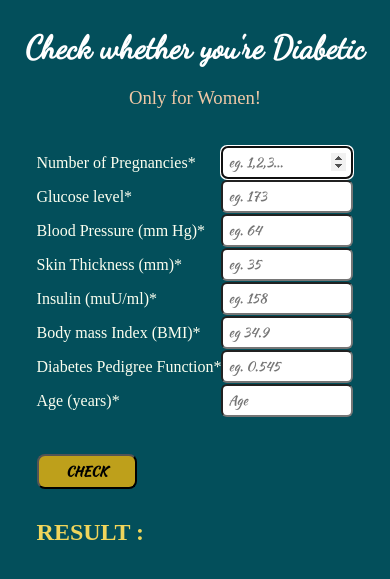
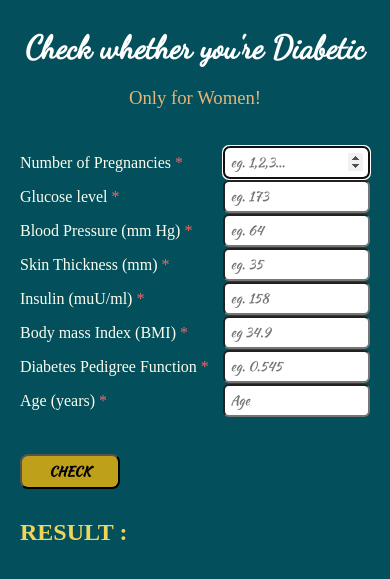
Before and after one commit to Nit-isha/Are-you-Diabetic-, a Flask app: page / in a window 390 px wide. Shown: the top 579 px of the page. Run offline with Flask 2, Linux system fonts and the light colour scheme.

Commit message:
feat: media query update

```diff
--- a/static/css/main.css
+++ b/static/css/main.css
@@ -1,4 +1,5 @@
 body {
+    /* background-color: rgb(7, 49, 67); */
     background-color: rgb(3, 79, 91);
 }
 
@@ -9,7 +10,7 @@ H1 {
 }
 
 H3 {
-    color: rgb(240, 200, 166);
+    color: rgb(230, 182, 119);
     font-weight: 400;
 }
 
@@ -27,6 +28,7 @@ H3 {
     color: red;
 }
 
+
 .input {
     display: grid;
     grid-template-columns: auto auto;
@@ -37,7 +39,7 @@ H3 {
     /* text-transform: capitalize; */
 }
 
-#text {
+input[type="number"] {
     /* text-transform: capitalize; */
     font-family: "Kaushan Script", cursive;
     padding: 5px;
@@ -61,7 +63,6 @@ H3 {
     background-color: rgb(223, 197, 84);
 }
 
-
 .h2 {
     color: rgb(240, 213, 91);
     font-weight: 200;
@@ -72,6 +73,15 @@ H3 {
     font-weight: 600;
 }
 
+#msg {
+    color: rgb(248, 140, 40);
+}
+
+label::after {
+    content: " *";
+    color: rgb(245, 101, 101);
+}
+
 
 @media (max-width: 768px) {
     .content {
@@ -80,10 +90,9 @@ H3 {
     }
 
     .input {
-        max-width: fit-content;
-        width: auto;
+        width: calc(70vw);
+        max-width: 100%;
     }
-
 }
 
 @media (max-width: 480px) {
@@ -93,8 +102,8 @@ H3 {
     }
 
     .input {
-        max-width: fit-content;
-        width: auto;
+        width: calc(100vw - 40px);
+        max-width: 100%;
+
     }
-
 }
--- a/templates/index.html
+++ b/templates/index.html
@@ -9,21 +9,32 @@
 
     <form action="/" method="POST">
         <div class="input">
-            Number of Pregnancies* <input type="number" min="0" step="any" name="pregnancy" id="text"
-                placeholder="eg. 1,2,3..." autofocus="autofocus" required>
-            Glucose level* <input type="number" min="0" step="any" name="glucose" id="text" placeholder="eg. 173"
-                required>
-            Blood Pressure (mm Hg)* <input type="number" min="0" step="any" name="bp" id="text" placeholder="eg. 64"
-                required>
-            Skin Thickness (mm)* <input type="number" min="0" step="any" name="skin" id="text" placeholder="eg. 35"
-                required>
-            Insulin (muU/ml)* <input type="number" min="0" step="any" name="insulin" id="text" placeholder="eg. 158"
-                required>
-            Body mass Index (BMI)* <input type="number" min="0" step="any" name="BMI" id="text" placeholder="eg 34.9"
-                required>
-            Diabetes Pedigree Function* <input type="number" min="0" step="any" name="dbf" id="text"
-                placeholder="eg. 0.545" required>
-            Age (years)* <input type="number" min="0" step="any" name="Age" id="text" placeholder="Age" required>
+
+            <label for="pregnancies">Number of Pregnancies</label>
+            <input type="number" min="0" step="any" name="pregnancy" id="pregnancies" placeholder="eg. 1,2,3..."
+                autofocus="autofocus" required>
+
+
+            <label for="glucose">Glucose level</label> <input type="number" min="0" step="any" name="glucose"
+                id="glucose" placeholder="eg. 173" required>
+
+            <label for="bp">Blood Pressure (mm Hg)</label> <input type="number" min="0" step="any" name="bp" id="bp"
+                placeholder="eg. 64" required>
+
+            <label for="skin">Skin Thickness (mm)</label> <input type="number" min="0" step="any" name="skin" id="skin"
+                placeholder="eg. 35" required>
+
+            <label for="insulin">Insulin (muU/ml)</label> <input type="number" min="0" step="any" name="insulin"
+                id="insulin" placeholder="eg. 158" required>
+
+            <label for="BMI">Body mass Index (BMI)</label> <input type="number" min="0" step="any" name="BMI" id="BMI"
+                placeholder="eg 34.9" required>
+
+            <label for="dbf">Diabetes Pedigree Function</label> <input type="number" min="0" step="any" name="dbf"
+                id="dbf" placeholder="eg. 0.545" required>
+
+            <label for="Age">Age (years)</label> <input type="number" min="0" step="any" name="Age" id="Age"
+                placeholder="Age" required>
 
         </div>
         <br>
@@ -37,7 +48,7 @@
                 <br>
 
             </h2>
-            <h3>{{ AccuracyMsg }}</h3>
+            <h3 id="msg">{{ AccuracyMsg }}</h3>
             </p>
         </div>
     </form>
```
